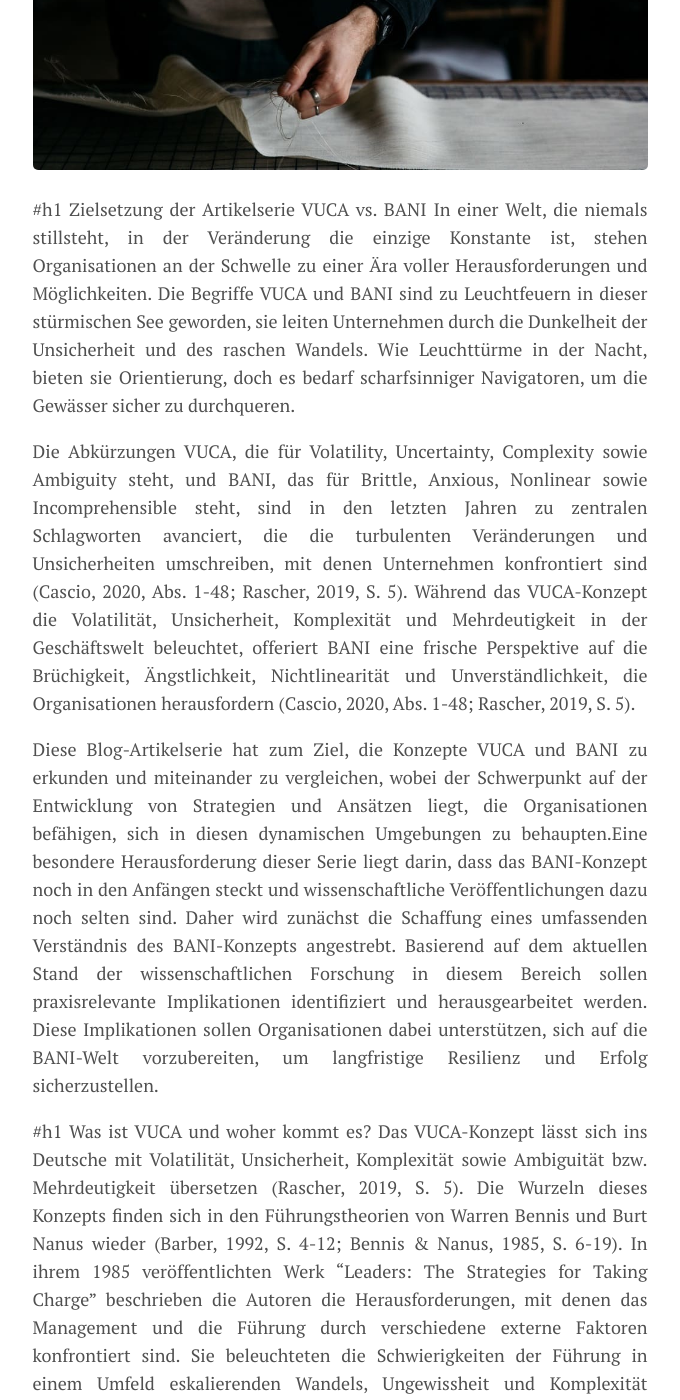
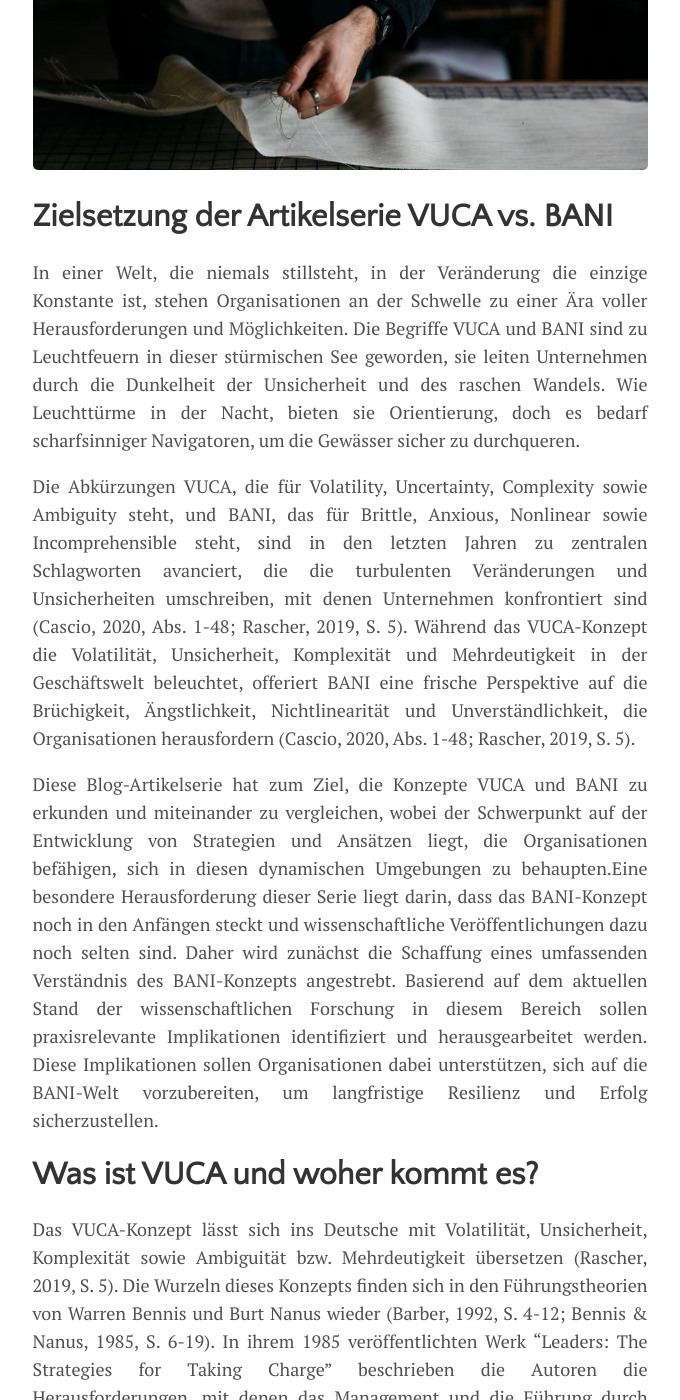
Before and after one commit to romabl/romabl.github.io, a Jekyll site: the page built from _posts/2024-04-11-VUCA-VS-BANI-Teil-I.md, in a window 1280 px wide and 1400 px high, scrolled down 438 px. Shown: the whole window, without its empty margins (300-980 px from the left). Built offline with Jekyll 4.4.1, drawn with Linux system fonts in a browser that asks for light colours; some of the changed text lies outside the part shown.

Commit message:
Update 2024-04-11-VUCA-VS-BANI-Teil-I.md

```diff
--- a/_posts/2024-04-11-VUCA-VS-BANI-Teil-I.md
+++ b/_posts/2024-04-11-VUCA-VS-BANI-Teil-I.md
@@ -7,22 +7,21 @@ tags: [VUCA,BANI]
 image: cutting.jpg
 ---
 
-#h1 Zielsetzung der Artikelserie VUCA vs. BANI
+# Zielsetzung der Artikelserie VUCA vs. BANI
 In einer Welt, die niemals stillsteht, in der Veränderung die einzige Konstante ist, stehen Organisationen an der Schwelle zu einer Ära voller Herausforderungen und Möglichkeiten. Die Begriffe VUCA und BANI sind zu Leuchtfeuern in dieser stürmischen See geworden, sie leiten Unternehmen durch die Dunkelheit der Unsicherheit und des raschen Wandels. Wie Leuchttürme in der Nacht, bieten sie Orientierung, doch es bedarf scharfsinniger Navigatoren, um die Gewässer sicher zu durchqueren.
 
 Die Abkürzungen VUCA, die für Volatility, Uncertainty, Complexity sowie Ambiguity steht, und BANI, das für Brittle, Anxious, Nonlinear sowie Incomprehensible steht, sind in den letzten Jahren zu zentralen Schlagworten avanciert, die die turbulenten Veränderungen und Unsicherheiten umschreiben, mit denen Unternehmen konfrontiert sind (Cascio, 2020, Abs. 1-48; Rascher, 2019, S. 5). Während das VUCA-Konzept die Volatilität, Unsicherheit, Komplexität und Mehrdeutigkeit in der Geschäftswelt beleuchtet, offeriert BANI eine frische Perspektive auf die Brüchigkeit, Ängstlichkeit, Nichtlinearität und Unverständlichkeit, die Organisationen herausfordern (Cascio, 2020, Abs. 1-48; Rascher, 2019, S. 5).
 
 Diese Blog-Artikelserie hat zum Ziel, die Konzepte VUCA und BANI zu erkunden und miteinander zu vergleichen, wobei der Schwerpunkt auf der Entwicklung von Strategien und Ansätzen liegt, die Organisationen befähigen, sich in diesen dynamischen Umgebungen zu behaupten.Eine besondere Herausforderung dieser Serie liegt darin, dass das BANI-Konzept noch in den Anfängen steckt und wissenschaftliche Veröffentlichungen dazu noch selten sind. Daher wird zunächst die Schaffung eines umfassenden Verständnis des BANI-Konzepts angestrebt. Basierend auf dem aktuellen Stand der wissenschaftlichen Forschung in diesem Bereich sollen praxisrelevante Implikationen identifiziert und herausgearbeitet werden. Diese Implikationen sollen Organisationen dabei unterstützen, sich auf die BANI-Welt vorzubereiten, um langfristige Resilienz und Erfolg sicherzustellen.
 
-#h1 Was ist VUCA und woher kommt es?
+# Was ist VUCA und woher kommt es?
 Das VUCA-Konzept lässt sich ins Deutsche mit Volatilität, Unsicherheit, Komplexität sowie Ambiguität bzw. Mehrdeutigkeit übersetzen (Rascher, 2019, S. 5). Die Wurzeln dieses Konzepts finden sich in den Führungstheorien von Warren Bennis und Burt Nanus wieder (Barber, 1992, S. 4-12; Bennis & Nanus, 1985, S. 6-19). In ihrem 1985 veröffentlichten Werk "Leaders: The Strategies for Taking Charge" beschrieben die Autoren die Herausforderungen, mit denen das Management und die Führung durch verschiedene externe Faktoren konfrontiert sind. Sie beleuchteten die Schwierigkeiten der Führung in einem Umfeld eskalierenden Wandels, Ungewissheit und Komplexität (Bennis & Nanus, 1985, S. 6-19). Das heute bekannte Akronym VUCA wurde jedoch erst vom US Army War College geprägt (Barber, 1992, S. 4-12). Aufbauend auf den Arbeiten von Bennis und Nanus, wurde das Akronym erstmals 1987 in internen Dokumenten verwendet und 1992 von Herbert F. Barber im "Journal of Management Development" im Artikel "Developing Strategic Leadership: The US Army War College Experience" publiziert (Barber, 1992, S. 4-12). Dies markierte den Beginn einer breiteren Anerkennung und Anwendung des VUCA-Konzepts im Kontext von Führung und Organisationsentwicklung.
 
 Später fand das VUCA-Konzept Eingang in den organisationalen und wirtschaftswissenschaftlichen Diskurs. Eine der ersten Publikationen, die in diesem Zusammenhang relevant wurde, stammt von Bodenhausen und Peery (2009), die die soziale Kategorisierung und Stereotypisierung im VUCA-Umfeld untersuchten und damit einen wichtigen Beitrag für den weiteren Verlauf dieser Arbeit leisteten.
 
 Mit dieser soliden Grundlage beginnt unsere Reise durch die komplexen und oft verwirrenden Landschaften von VUCA und BANI. Diese Arbeit strebt danach, ein tieferes Verständnis dieser Konzepte zu erlangen und gleichzeitig praktische Lösungen für die vielfältigen Herausforderungen zu bieten, mit denen Organisationen heute konfrontiert sind. Durch eine umfassende Literaturrecherche beider Konzepte und die anschließende Diskussion ihrer Erkenntnisse wird diese Arbeit versuchen, Licht in das Dunkel der Unsicherheit zu bringen, das moderne Unternehmen umgibt. Es ist ein ambitioniertes Unterfangen, das nicht nur darauf abzielt, theoretisches Wissen zu erweitern, sondern auch konkrete, anwendbare Strategien zu entwickeln, die Organisationen dabei helfen, in einer zunehmend komplexen Welt zu bestehen und zu gedeihen.
 
-#h2 Volatilität
-
+## Volatilität
 In der akademischen Literatur wird der Begriff der Volatilität durch eine Vielzahl von Definitionen beleuchtet, die seine facettenreiche Natur in der heutigen Geschäftswelt unterstreichen. Billiones (2019, S. 67) identifiziert Volatilität als Ergebnis ständiger und schneller Veränderungen, ein Echo der Dynamik unserer Zeit. Geysi et al. (2019, S. 69) erweitern diese Sichtweise, indem sie Volatilität als einen Zustand schnellen und extremen Wandels beschreiben, dessen Ursachen oft im Dunkeln liegen. Diese Unvorhersehbarkeit fügt der Herausforderung, in einem solchen Umfeld zu navigieren, eine weitere Ebene hinzu.
 
 Horstmeyer (2019, S. 5) präsentiert eine umfassendere Perspektive, indem er Volatilität als eine Variable definiert, die den organisationalen Wandel in seiner Größe, Art, Ausmaß und Beschleunigung reflektiert. Diese Sichtweise betont die Notwendigkeit für Organisationen, ein tiefgreifendes Verständnis des Wandels zu entwickeln, mit dem sie konfrontiert sind. Patnaik (2020, S. 1409) hingegen betrachtet Volatilität als das schnelle Auf und Ab von Zuständen, eine Metapher für die flüchtige Natur von Märkten und Organisationsdynamiken.
```
Also changed, not shown: other parts of _posts/2024-04-11-VUCA-VS-BANI-Teil-I.md (+3 -4 lines).
